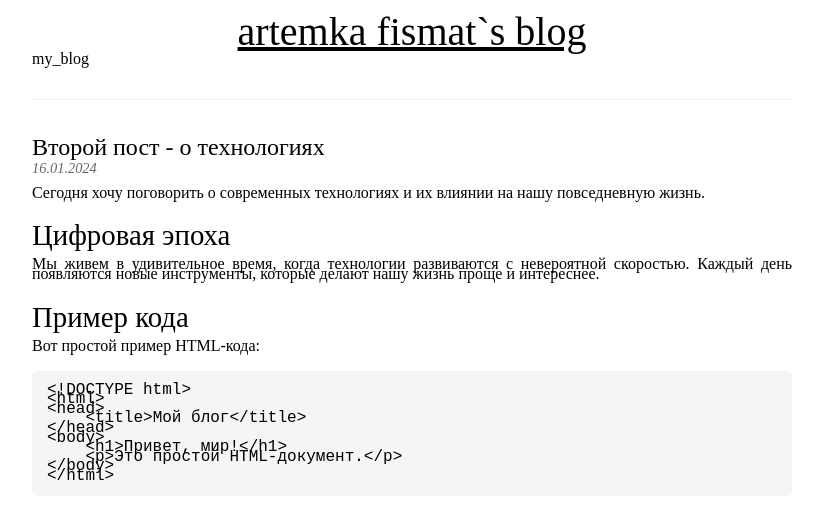
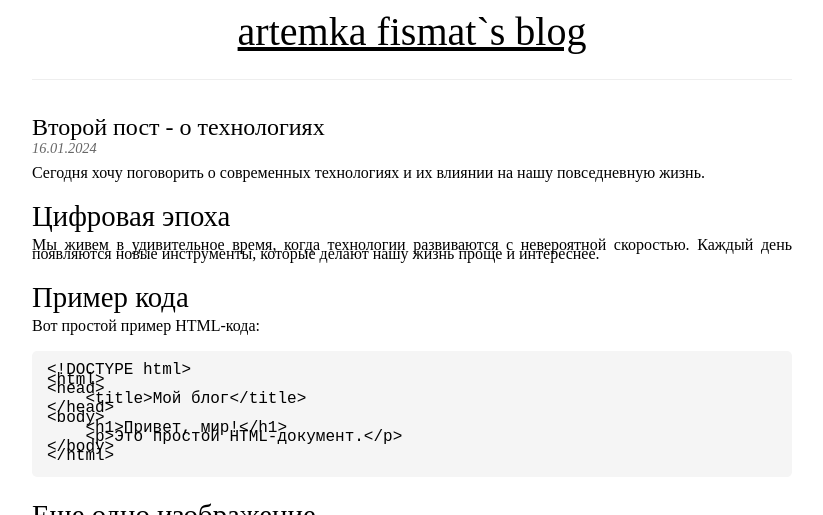
Before and after one commit to artemkaFismat/artemka_fismat, a Jekyll site: the page built from index.html, in a window 1280 px wide and 900 px high, cut to the strip 0-515 px from the top of the window. Shown: the whole strip, without its empty margins (228-1051 px from the left). Built offline with Jekyll 4.4.1, drawn with Linux system fonts in a browser that asks for light colours.

Commit message:
Update _config.yml

```diff
--- a/_config.yml
+++ b/_config.yml
@@ -1,5 +1,5 @@
 title: artemka fismat`s blog
-description: my_blog
+description:
 author: artemka fismat
 email: paa2009kem@yandex.ru
 url: "https://artemkaFismat.github.io"
```
